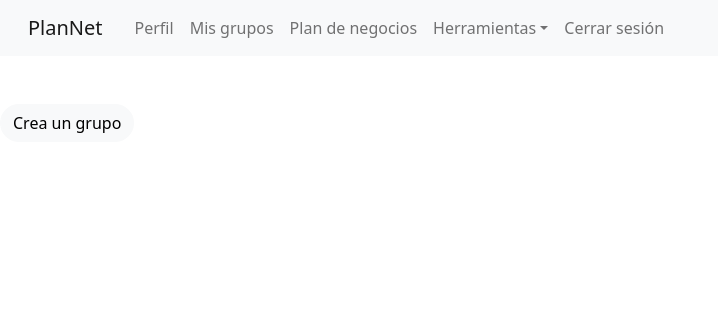
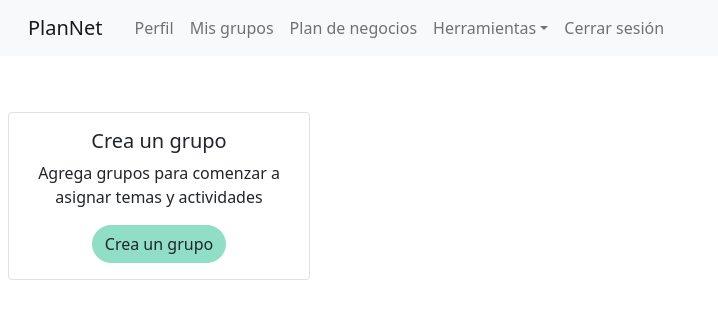
Before and after one commit to Ximmi/Sist, a Django app: page /consulta_grupo in a window 1280 px wide. Shown: the top 319 px of the page, without its empty margins (0-718 px from the left). Run offline with Django 4.2, Linux system fonts and the light colour scheme; the visitor is signed in with stand-in values (Sample User, id 1); data that the repository does not hold is empty; parts of the project's set-up code (start-up, migrations or seed data) failed here and were passed over; some libraries are stand-ins or nearby versions.

Commit message:
cambios para los grupos

```diff
--- a/Sistema/sistema/plannet/forms.py
+++ b/Sistema/sistema/plannet/forms.py
@@ -65,7 +65,27 @@ class LoginForm(forms.Form):
 
 
 
-class GrupoForm(forms.ModelForm):
+class GrupoForm(forms.Form):
+    nombre_grupo = forms.CharField(
+        label='Nombre del grupo',
+    )
+
+    clave = forms.CharField(
+        label='Clave',
+    )
     class Meta:
         model = Grupos
-        fields = '__all__'
+        fields = ['nombre_grupo', 'clave']
+
+    def clean(self):
+        cleaned_data = super(GrupoForm, self).clean()
+        nombre_grupo = self.cleaned_data['nombre_grupo']
+        clave = self.cleaned_data['clave']
+
+        query = Grupos.objects.filter(nombre_grupo=nombre_grupo, clave=clave).all()
+        print(query)
+        if  len(query) == 0:
+            raise forms.ValidationError('El grupo no existe')
+            self.add_error('clave', "Este es un error")
+
+        return self.cleaned_data
--- a/Sistema/sistema/plannet/manager.py
+++ b/Sistema/sistema/plannet/manager.py
@@ -33,3 +33,19 @@ class UserManager(BaseUserManager, models.Manager):
 
     def create_superuser(self, correo, password=None, **extra_fields):
         return self._create_user(correo, password, True, **extra_fields)
+
+
+
+class GroupManager(models.Manager):
+    def create_grupo(self, nombre_grupo, clave, id_responsable):
+        with transaction.atomic():
+            grupo = self.model(
+                nombre_grupo = nombre_grupo,
+                clave = clave,
+                id_responsable = id_responsable
+            )
+
+            grupo.save(using=self.db)
+            # asgina el grupo
+
+        return grupo
--- a/Sistema/sistema/plannet/models.py
+++ b/Sistema/sistema/plannet/models.py
@@ -1,6 +1,6 @@
 from django.db import models
 from django.contrib.auth.models import AbstractBaseUser, PermissionsMixin
-from plannet.manager import UserManager
+from plannet.manager import UserManager, GroupManager
 
 
 # Create your models here.
@@ -34,6 +34,13 @@ class Usuarios(AbstractBaseUser, PermissionsMixin):
     def delete(self, using=None, keep_parents=False):
         self.foto.storage.delete(self.foto.name)
         super().delete()
+
+
+    def trae_grupos(self):
+        from plannet.models import Grupos
+        resultado = Grupos.objects.filter(id_responsable=self).all()
+        return resultado
+
 
 
 
@@ -80,7 +87,13 @@ class Grupos(models.Model):
     nombre_grupo = models.CharField(max_length=50, verbose_name="Nombre grupo", unique=True)
     clave = models.CharField(max_length=50, verbose_name="Clave", null=True)
     id_responsable = models.ForeignKey('plannet.Usuarios', on_delete=models.CASCADE, related_name='Responsable',null=True, default=None)
-    id_integrante = models.ForeignKey('plannet.Usuarios', on_delete=models.CASCADE, related_name='Integrante',null=True, default=None)
+
+    objects = GroupManager()
+
+    class Meta:
+        verbose_name = "Grupo"
+        verbose_name_plural = "Grupos"
+        ordering = ['id', 'nombre_grupo']
 
     def __str__(self):
         return f"Grupo: {self.nombre_grupo} clave: {self.clave}"
--- a/Sistema/sistema/plannet/templates/base.html
+++ b/Sistema/sistema/plannet/templates/base.html
@@ -144,7 +144,7 @@
       </div>
     </nav>
     {% bootstrap_messages %}
-    <div class="row"><br /><br /></div>
+    <!--div class="row"><br /><br /></div-->
 
     {% endif %} {% block contenido %} {% endblock %}
 
@@ -153,5 +153,6 @@
       integrity="sha384-MrcW6ZMFYlzcLA8Nl+NtUVF0sA7MsXsP1UyJoMp4YLEuNSfAP+JcXn/tWtIaxVXM"
       crossorigin="anonymous"
     ></script>
+    <script src="https://cdn.jsdelivr.net/npm/chart.js"></script>
   </body>
 </html>
--- a/Sistema/sistema/plannet/templates/usuarios/consulta_grupo.html
+++ b/Sistema/sistema/plannet/templates/usuarios/consulta_grupo.html
@@ -5,11 +5,69 @@
 {% load bootstrap4 %}
 
 {%if user.is_authenticated %}
+<div class="row"><br /><br /></div>
+{% if perms.plannet.crea_grupo %}
+<div class="row">
+    <div class="col-sm-3 m-2">
+        <div class="card  border border-info2 rounded">
+            <div class="card-body text-center">
+                <h5 class="card-title">Crea un grupo</h5>
+                <p>Agrega grupos para comenzar a asignar temas y actividades</p>
+                <a class="btn btn-colores" id="edita" href ="{% url 'crea_grupo' %}">Crea un grupo</a>
+            </div>
+        </div>
+    </div>
+    {% for grupo in grupos %}
+    <div class="col-sm-3 m-2">
+        <div class="card  border border-info2 rounded">
+            <div class="card-body text-center">
+                <h5 class="card-title">{{ grupo.nombre_grupo }}</h5>
+                <a class="btn btn-colores" id="edita" href ="{% url 'crea_grupo' %}">Ver grupo</a>
+            </div>
+        </div>
+    </div>
+{% endfor %}
+</div>
+{% elif perms.plannet.ingresa_grupo %}
+{% if user.id_grupo is None %}
+<div class="row">
+    <div class="col-sm-3"></div>
+    <div class="col-sm-6">
+        <div class="card  border border-info2 rounded">
+            <div class="card-body text-center">
+                <h3 class="card-title">Accede a un grupo</h3>
+                <form enctype="multipart/form-data" method="post">
+                    <!--Verifica si es una petición válida-->
+                {% csrf_token %}
+                <!--Aquí cargamos el formulario-->
+                {% bootstrap_form formulario %}
 
-{% if perms.plannet.crea_grupo %}
-<a  class="btn btn-light" id="edita" href ="{% url 'editar_perfil' %}">Crea un grupo</button>
+
+                {% buttons %}
+                <button type="submit" class="btn btn-light" style="border-radius: 20px;background-color: #90dec5; border-color: #90dec5;">
+                {{boton}}
+            </button>
+          {% endbuttons %}
+
+                </form>
+            </div>
+        </div>
+    </div>
+</div>
+{% else %}
+
+    <div class="col-sm-3 m-2">
+        <div class="card  border border-info2 rounded">
+            <div class="card-body text-center">
+                <h5 class="card-title">{{ user.id_grupo.nombre_grupo }}</h5>
+                <a class="btn btn-colores" id="edita" href ="">Ver grupo</a>
+            </div>
+        </div>
+    </div>
 
 {% endif %}
+{% endif %}
+
 {% else %}
   <p>Por favor, inicia sesión para consultar los grupos de un perfil</p>
 {% endif %}
--- a/Sistema/sistema/plannet/urls.py
+++ b/Sistema/sistema/plannet/urls.py
@@ -3,6 +3,7 @@ from . import views
 
 from django.conf import settings
 from django.contrib.staticfiles.urls import static
+from django.contrib.auth import views as auth_views
 
 
 urlpatterns = [
@@ -16,6 +17,9 @@ urlpatterns = [
     path('inicio_sesion', views.inicio_sesion, name='inicio_sesion'),
     path('cerrar_sesion', views.cerrar_sesion, name='cerrar_sesion'),
     path('editar_perfil', views.editar_perfil, name='editar_perfil'),
+     path('cambiar_contraseña', auth_views.PasswordChangeView.as_view(
+        template_name='usuarios/editar_perfil.html',
+        success_url='/'), name='userChangePassword'),
     path('consulta_grupo', views.consulta_grupo, name='consulta_grupo'),
     path('crea_grupo', views.crea_grupo, name='crea_grupo'),
     path('consulta_temas', views.consulta_temas, name='consulta_temas'),
--- a/Sistema/sistema/plannet/views.py
+++ b/Sistema/sistema/plannet/views.py
@@ -3,7 +3,7 @@ from urllib.request import Request
 from django.shortcuts import render, redirect
 from django.http import HttpResponse
 from .models import Emprendedor, Profesor, Usuarios, Coach, Estudiante, Emprendedor
-from .forms import EditaCoachForm, LoginForm, UsuarioForm, EditaProfesorForm, EditaEmprendedorForm, EditaEstudianteForm
+from .forms import EditaCoachForm, LoginForm, UsuarioForm, EditaProfesorForm, EditaEmprendedorForm, EditaEstudianteForm, GrupoForm
 from django.contrib.auth import authenticate, login, logout
 from django.contrib import messages
 from django.db import IntegrityError, transaction
@@ -142,7 +142,7 @@ def editar_perfil(request):
             instance=coach
         )
     elif(tipo == "Estudiante"):
-        estudiante = Estudiante.get(id=request.user.id)
+        estudiante = Estudiante.objects.get(id=request.user.id)
         formulario = EditaEstudianteForm(
             request.POST or None, request.FILES or None,
             instance=estudiante
@@ -162,7 +162,7 @@ def editar_perfil(request):
             messages.success(request, "Perfil actualizado")
             return redirect('inicio')
 
-    return render(request, 'usuarios/editar_perfil.html', {'formulario': formulario, 'subtitulo': " ", 'boton': "Editar"})
+    return render(request, 'usuarios/editar_perfil.html', {'form': formulario, 'subtitulo': " ", 'boton': "Editar", 'title':"Editar perfil"})
 
 
 
@@ -170,10 +170,37 @@ def editar_perfil(request):
 def consulta_grupo(request):
     #usuarios = Usuarios.objects.all()
     #return render(request, 'usuarios/consulta_grupo.html', {'usuarios': usuarios})
-    return render(request, 'usuarios/consulta_grupo.html')
+    formulario = GrupoForm(request.POST or None, request.FILES or None)
+
+    if formulario.is_valid():
+        with transaction.atomic():
+            from .models import Grupos
+            nombre_grupo = formulario.cleaned_data['nombre_grupo']
+            clave = formulario.cleaned_data['clave']
+            grupo = Grupos.objects.filter(nombre_grupo=nombre_grupo, clave=clave).all()[0]
+            #user = Usuarios.objects.filter(id=request.user.id)
+            user = request.user
+            user.id_grupo = grupo
+            user.save()
+            messages.success(request, "Te has inscrito a un grupo")
+            return redirect('inicio')
+
+    context = {'formulario': formulario, 'subtitulo': "Inscríbete en un grupo", 'boton': "Inscribirme", 'grupos': request.user.trae_grupos()}
+    return render(request, 'usuarios/consulta_grupo.html', context=context)
 
 def crea_grupo(request):
-    return render(request, 'usuarios/crea_grupo.html')
+    formulario = GrupoForm(request.POST or None, request.FILES or None)
+    if formulario.is_valid():
+        from .models import Grupos
+        grupo = Grupos.objects.create_grupo(
+            nombre_grupo = formulario.cleaned_data['nombre_grupo'],
+            clave = formulario.cleaned_data['clave'],
+            id_responsable = request.user
+            )
+        messages.success(request, "Grupo agregado")
+        return redirect('inicio')
+    context = {'formulario': formulario, 'subtitulo': "Crea un grupo", 'boton': "Crear"}
+    return render(request, 'usuarios/crea_grupo.html', context=context)
 
 
 def consulta_temas(request):
@@ -185,7 +212,27 @@ def consulta_estados(request):
 
 
 def consulta_graficas(request):
-    return render(request, 'graficas/consulta_graficas.html')
+    tipo_1 = Usuarios.objects.filter(tipo='1').count
+    tipo_1 = int(tipo_1)
+    print("Usuarios estudiantes: " + str(tipo_1))
+
+    tipo_2 = Usuarios.objects.filter(tipo='2').count
+    tipo_2 = int(tipo_2)
+    print("Usuarios estudiantes: " + str(tipo_2))
+
+    tipo_3 = Usuarios.objects.filter(tipo='3').count
+    tipo_3 = int(tipo_3)
+    print("Usuarios estudiantes: " + str(tipo_3))
+
+    tipo_4 = Usuarios.objects.filter(tipo='4').count
+    tipo_4 = int(tipo_4)
+    print("Usuarios estudiantes: " + str(tipo_4))
+
+    tipo_list = ['Estudiante', 'Emprendedor', 'Profesor', 'Coach']
+    number_list = [tipo_1, tipo_2, tipo_3, tipo_4]
+    context = {'tipo_list':tipo_list, 'number_list':number_list}
+
+    return render(request, 'graficas/consulta_graficas.html', context)
 
 
 def consulta_escenarios(request):
```
Also changed, not shown: Sistema/sistema/plannet/templates/graficas/consulta_graficas.html (+42 -4 lines), Sistema/sistema/plannet/templates/usuarios/crea_grupo.html (+37 -0 lines), Sistema/sistema/plannet/templates/usuarios/editar_perfil.html (+14 -4 lines), Sistema/sistema/images/anacleto_oTHfxlc.png (added), Sistema/sistema/images/degradado_RUqwlVh.jpg (added), Sistema/sistema/images/julian.jpg (added), Sistema/sistema/plannet/migrations/0009_remove_grupos_id_integrante.py (added).
